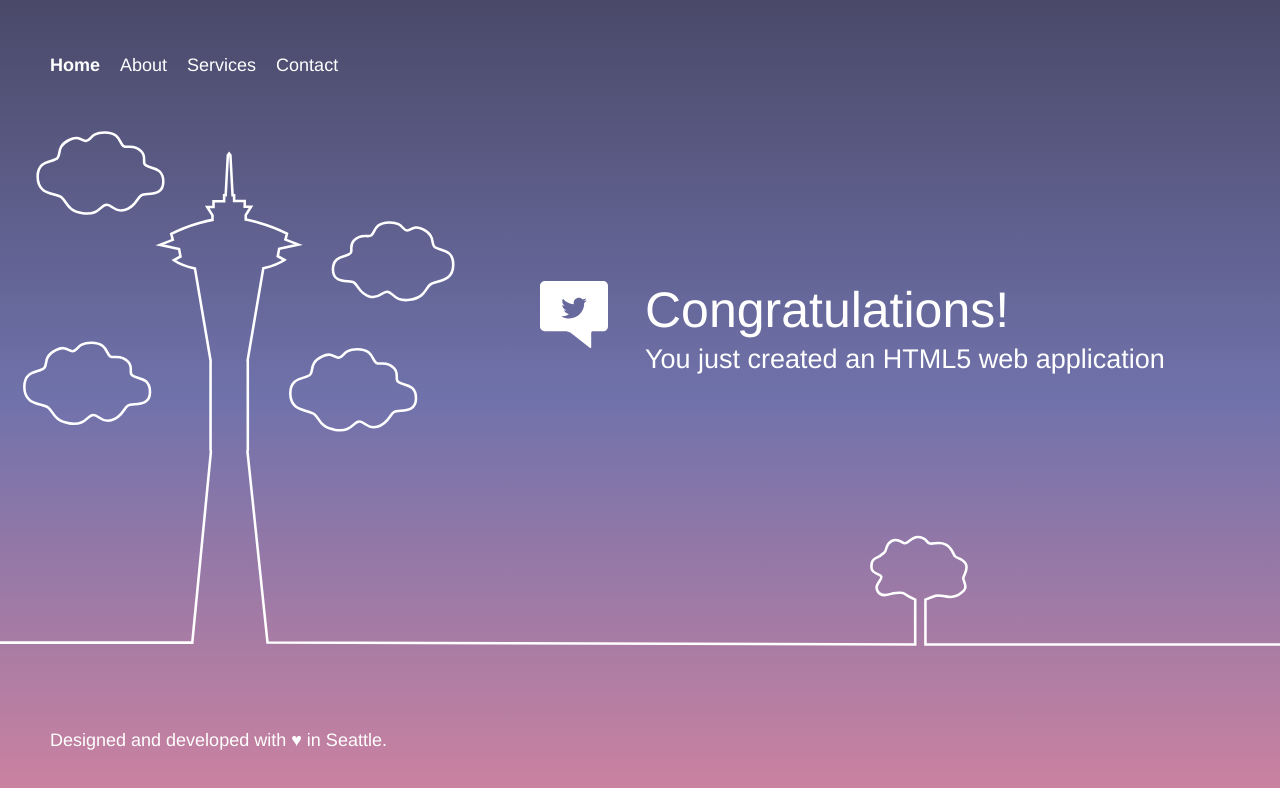
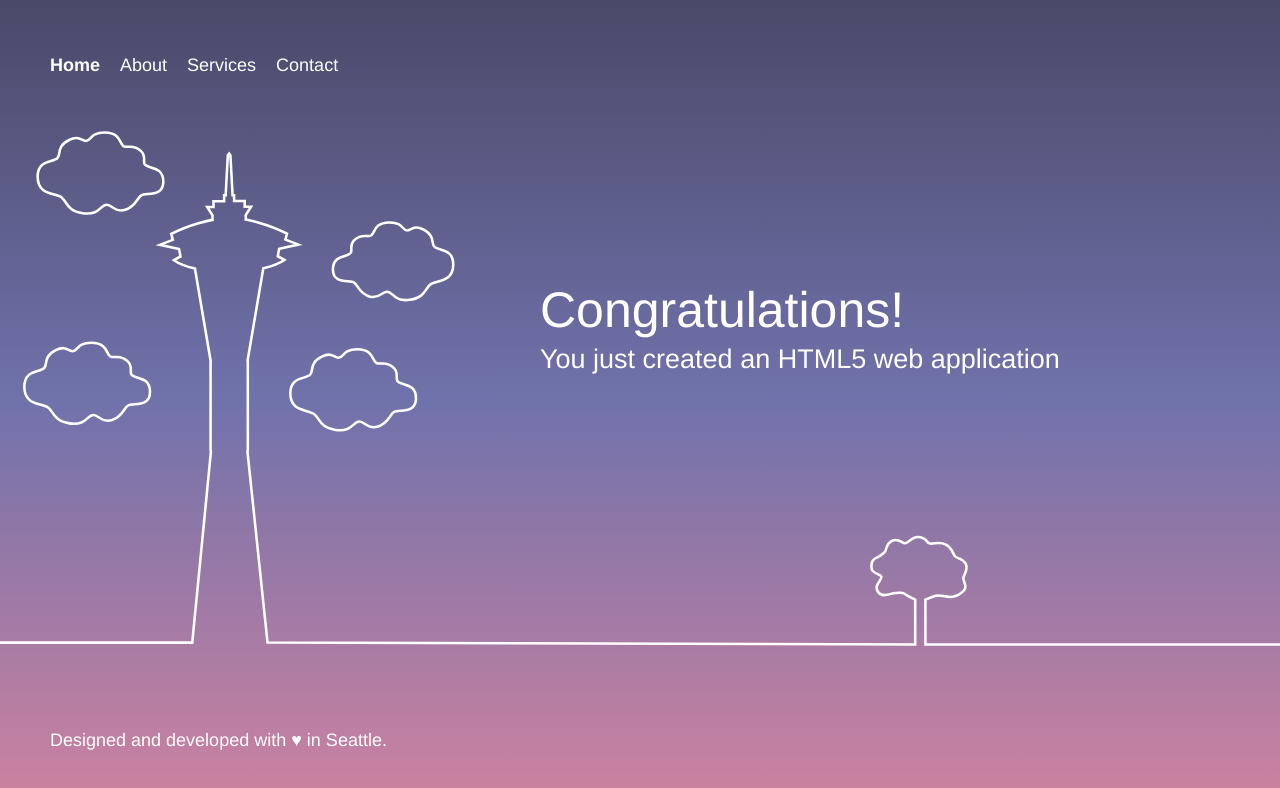
Before and after one commit to AshuCool17/MyFirstAWSProject, a plain HTML site: page webpage/index.html in a window 1280 px wide. Drawn offline with Linux system fonts and the light colour scheme.

Commit message:
Update index.html

```diff
--- a/webpage/index.html
+++ b/webpage/index.html
@@ -56,7 +56,6 @@
         </header>
 
         <div class="message">
-            <a class="twitter-link" href="http://twitter.com/home/?status=I%20created%20a%20project%20with%20AWS%20CodeStar!%20%23AWS%20%23AWSCodeStar%20https%3A%2F%2Faws.amazon.com%2Fcodestar"><img src="img/tweet.svg" /></a>
             <div class="text">
                 <h1>Congratulations!</h1>
                 <h2>You just created an HTML5 web application</h2>
```
